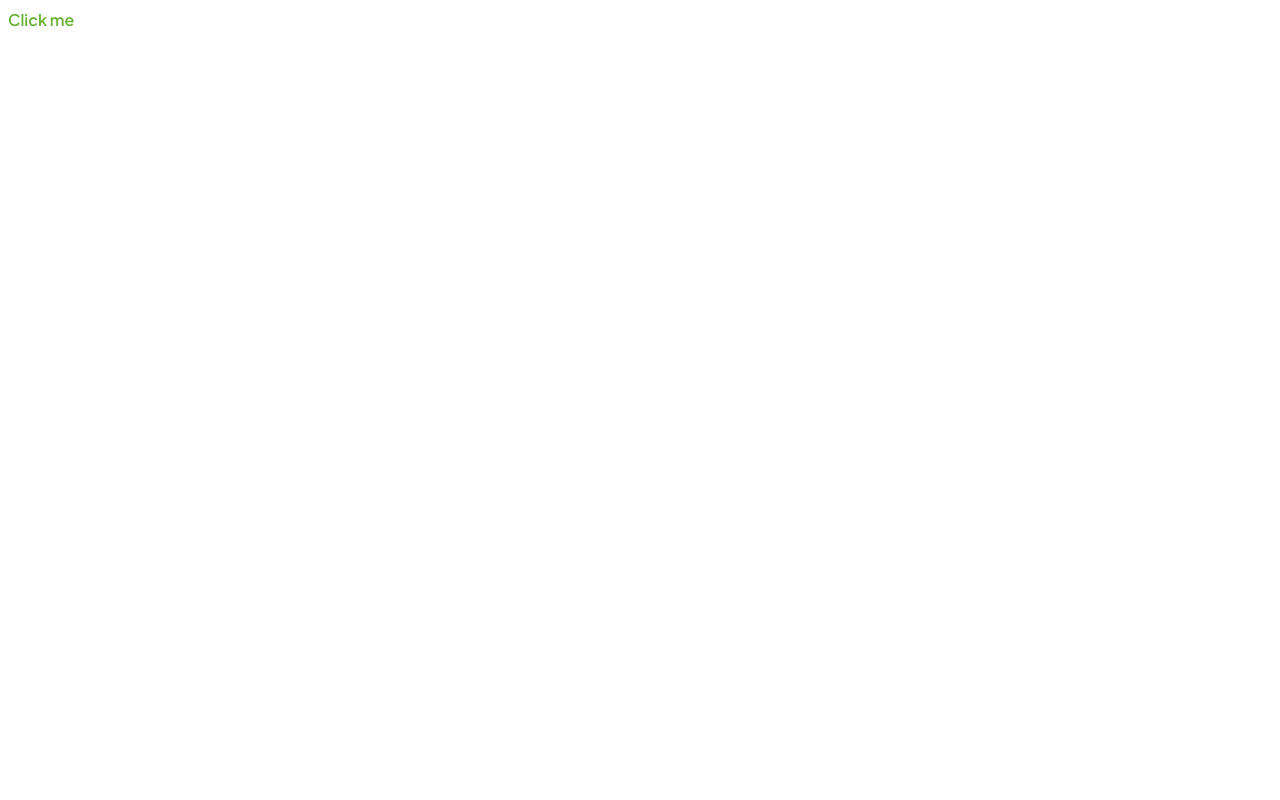
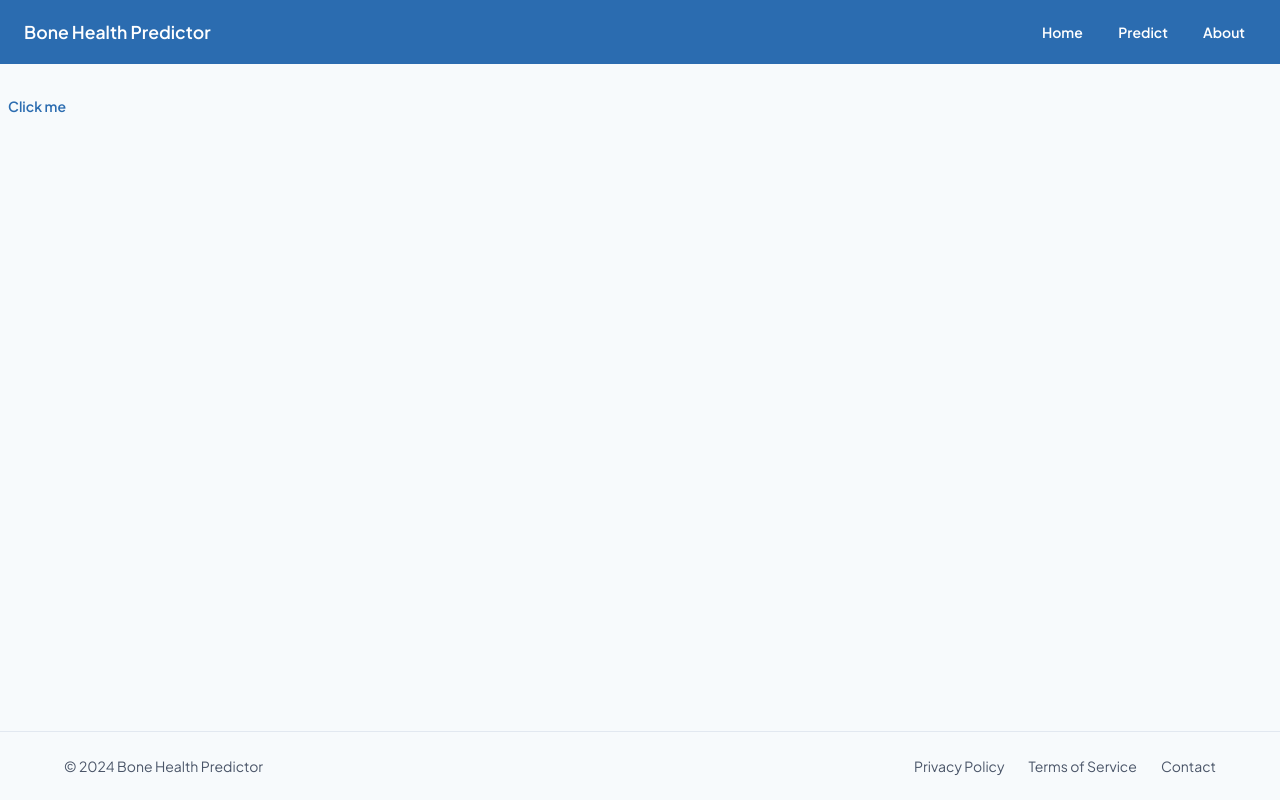
Before and after one commit to carlosbvz/tucanchat, a Next.js app: page / in a window 1280 px wide. Built offline with nearby package versions, Linux system fonts and the light colour scheme.

Commit message:
first dxa commit

```diff
--- a/src/app/layout.tsx
+++ b/src/app/layout.tsx
@@ -1,8 +1,11 @@
 'use client'
 
-import { defaultTheme } from '@/utils/themes/default-theme'
+import dxaTheme from '@/utils/themes/dxa-theme'
 import { ThemeProvider } from '@mui/material/styles'
 import CssBaseline from '@mui/material/CssBaseline'
+import { Box } from '@mui/material'
+import { Header } from '@/components/layout/Header'
+import { Footer } from '@/components/layout/Footer'
 import localFont from 'next/font/local'
 
 const geistSans = localFont({
@@ -24,9 +27,21 @@ export default function RootLayout({
     return (
         <html lang="en">
             <body className={`${geistSans.variable} ${geistMono.variable}`}>
-                <ThemeProvider theme={defaultTheme}>
+                <ThemeProvider theme={dxaTheme}>
                     <CssBaseline />
-                    {children}
+                    <Box
+                        sx={{
+                            display: 'flex',
+                            flexDirection: 'column',
+                            minHeight: '100vh',
+                        }}
+                    >
+                        <Header />
+                        <Box component="main" sx={{ flexGrow: 1, py: 3 }}>
+                            {children}
+                        </Box>
+                        <Footer />
+                    </Box>
                 </ThemeProvider>
             </body>
         </html>
--- /dev/null
+++ b/src/components/layout/Footer.tsx
@@ -0,0 +1,56 @@
+import { Box, Container, Typography, Link as MuiLink } from '@mui/material'
+
+export function Footer() {
+    return (
+        <Box
+            component="footer"
+            sx={{
+                py: 3,
+                px: 2,
+                mt: 'auto',
+                backgroundColor: (theme) => theme.palette.grey[100],
+                borderTop: (theme) => `1px solid ${theme.palette.divider}`,
+            }}
+        >
+            <Container maxWidth="lg">
+                <Box
+                    sx={{
+                        display: 'flex',
+                        justifyContent: 'space-between',
+                        alignItems: 'center',
+                    }}
+                >
+                    <Typography variant="body2" color="text.secondary">
+                        © {new Date().getFullYear()} Bone Health Predictor
+                    </Typography>
+                    <Box sx={{ display: 'flex', gap: 3 }}>
+                        <MuiLink
+                            href="#"
+                            variant="body2"
+                            color="text.secondary"
+                            underline="hover"
+                        >
+                            Privacy Policy
+                        </MuiLink>
+                        <MuiLink
+                            href="#"
+                            variant="body2"
+                            color="text.secondary"
+                            underline="hover"
+                        >
+                            Terms of Service
+                        </MuiLink>
+                        <MuiLink
+                            href="#"
+                            variant="body2"
+                            color="text.secondary"
+                            underline="hover"
+                        >
+                            Contact
+                        </MuiLink>
+                    </Box>
+                </Box>
+            </Container>
+        </Box>
+    )
+}
--- /dev/null
+++ b/src/components/layout/Header.tsx
@@ -0,0 +1,29 @@
+import { AppBar, Toolbar, Typography, Button, Box } from '@mui/material'
+import Link from 'next/link'
+
+export function Header() {
+    return (
+        <AppBar position="static" elevation={0}>
+            <Toolbar>
+                <Typography
+                    variant="h6"
+                    component="div"
+                    sx={{ flexGrow: 1, fontWeight: 600 }}
+                >
+                    Bone Health Predictor
+                </Typography>
+                <Box sx={{ display: 'flex', gap: 2 }}>
+                    <Button color="inherit" component={Link} href="/">
+                        Home
+                    </Button>
+                    <Button color="inherit" component={Link} href="/predict">
+                        Predict
+                    </Button>
+                    <Button color="inherit" component={Link} href="/about">
+                        About
+                    </Button>
+                </Box>
+            </Toolbar>
+        </AppBar>
+    )
+}
--- /dev/null
+++ b/src/utils/themes/dxa-theme.ts
@@ -0,0 +1,131 @@
+import { createTheme } from '@mui/material/styles'
+import { Plus_Jakarta_Sans } from 'next/font/google'
+
+export const plus = Plus_Jakarta_Sans({
+    weight: ['300', '400', '500', '600', '700'],
+    subsets: ['latin'],
+    display: 'swap',
+    fallback: ['Helvetica', 'Arial', 'sans-serif'],
+})
+
+const dxaTheme = createTheme({
+    direction: 'ltr',
+    palette: {
+        primary: {
+            main: '#2B6CB0', // Medical blue
+            light: '#4299E1',
+            dark: '#2C5282',
+        },
+        secondary: {
+            main: '#38B2AC', // Teal
+            light: '#4FD1C5',
+            dark: '#285E61',
+        },
+        success: {
+            main: '#48BB78', // Green
+            light: '#9AE6B4',
+            dark: '#276749',
+            contrastText: '#ffffff',
+        },
+        info: {
+            main: '#4299E1', // Light blue
+            light: '#BEE3F8',
+            dark: '#2B6CB0',
+            contrastText: '#ffffff',
+        },
+        error: {
+            main: '#E53E3E', // Red
+            light: '#FEB2B2',
+            dark: '#C53030',
+            contrastText: '#ffffff',
+        },
+        warning: {
+            main: '#ECC94B', // Yellow
+            light: '#FAF089',
+            dark: '#B7791F',
+            contrastText: '#2A3547',
+        },
+        grey: {
+            100: '#F7FAFC',
+            200: '#EDF2F7',
+            300: '#E2E8F0',
+            400: '#2D3748',
+            500: '#1A202C',
+            600: '#171923',
+        },
+        text: {
+            primary: '#2D3748',
+            secondary: '#4A5568',
+        },
+        background: {
+            default: '#F7FAFC',
+            paper: '#FFFFFF',
+        },
+        action: {
+            disabledBackground: 'rgba(45, 55, 72, 0.12)',
+            hoverOpacity: 0.04,
+            hover: '#EBF8FF',
+        },
+        divider: '#E2E8F0',
+    },
+    typography: {
+        fontFamily: plus.style.fontFamily,
+        h1: {
+            fontWeight: 700,
+            fontSize: '2.5rem',
+            lineHeight: '3rem',
+            fontFamily: plus.style.fontFamily,
+        },
+        h2: {
+            fontWeight: 700,
+            fontSize: '2rem',
+            lineHeight: '2.5rem',
+            fontFamily: plus.style.fontFamily,
+        },
+        h3: {
+            fontWeight: 600,
+            fontSize: '1.75rem',
+            lineHeight: '2.25rem',
+            fontFamily: plus.style.fontFamily,
+        },
+        h4: {
+            fontWeight: 600,
+            fontSize: '1.5rem',
+            lineHeight: '2rem',
+        },
+        h5: {
+            fontWeight: 600,
+            fontSize: '1.25rem',
+            lineHeight: '1.75rem',
+        },
+        h6: {
+            fontWeight: 600,
+            fontSize: '1.1rem',
+            lineHeight: '1.5rem',
+        },
+        button: {
+            textTransform: 'none',
+            fontWeight: 600,
+        },
+    },
+    components: {
+        MuiCssBaseline: {
+            styleOverrides: {
+                body: {
+                    backgroundColor: '#F7FAFC',
+                },
+            },
+        },
+        MuiCard: {
+            styleOverrides: {
+                root: {
+                    borderRadius: '12px',
+                    boxShadow:
+                        '0 4px 6px -1px rgba(0, 0, 0, 0.1), 0 2px 4px -1px rgba(0, 0, 0, 0.06)',
+                },
+            },
+        },
+    },
+})
+
+export default dxaTheme
```
Also changed, not shown: 16 other files (tests, documents, lock files or other folders).
